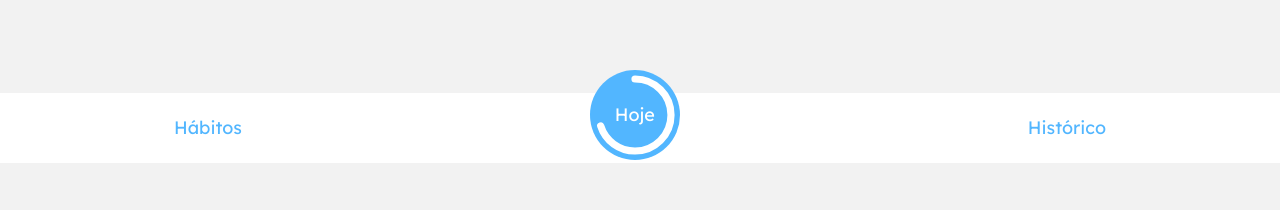
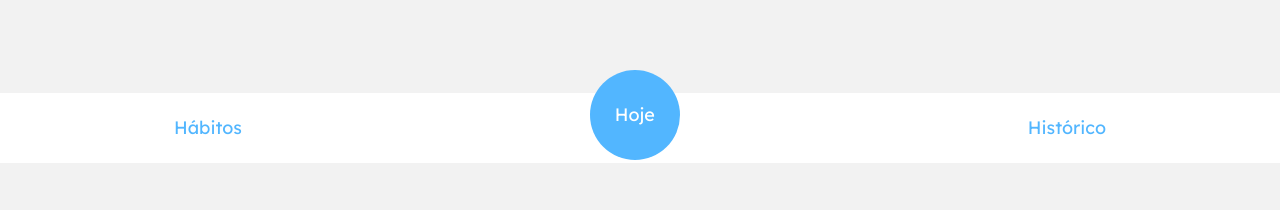
Before and after one commit to pgeovany/Trackit, a React (Create React App) app: page /historico in a window 1280 px wide. Shown: the part 637-847 px from the top of the page. Built offline with nearby package versions, Linux system fonts and the light colour scheme.

Commit message:
Progress bar percentage is now dinamically changing acording to the number of habits done in the current day

```diff
--- a/src/Components/App.js
+++ b/src/Components/App.js
@@ -12,10 +12,11 @@ import UserContext from "./contexts/UserContext";
 export default function App() {
 
     const [userInfo, setUserInfo] = useState(null);
+    const [percentage, setPercentage] = useState(0);
 
     return (
         <BrowserRouter>
-            <UserContext.Provider value={{userInfo, setUserInfo}}>
+            <UserContext.Provider value={{userInfo, setUserInfo, percentage, setPercentage}}>
                 <Header />
                 <Routes>
                     <Route path="/" element={<Login />}/>
--- a/src/Components/CurrentDay/CurrentDay.js
+++ b/src/Components/CurrentDay/CurrentDay.js
@@ -5,7 +5,7 @@ import styled from "styled-components";
 
 export default function CurrentDay() {
 
-    const {userInfo} = useContext(UserContext);
+    const {userInfo, setPercentage} = useContext(UserContext);
     const [todayHabits, setTodayHabits] = useState([]);
     const [reload, setReload] = useState(false);
 
@@ -15,10 +15,22 @@ export default function CurrentDay() {
         }
     }
 
+    function calcHabitsDone(habits) {
+        let count = 0;
+        habits.map(habit => {
+            if(habit.done){
+                count++;
+            }
+        });
+        const percentageOfHabitsDone = habits.length === 0 ? 0 : (count/habits.length)*100;
+        setPercentage(percentageOfHabitsDone);
+    }
+
     useEffect(() => {
         const promise = axios.get("https://mock-api.bootcamp.respondeai.com.br/api/v2/trackit/habits/today", config);
         promise.then(answer => {
             setTodayHabits(answer.data);
+            calcHabitsDone(answer.data);
         })
         .catch(answer => console.log(answer.data.message));
     }, [reload]);
@@ -37,6 +49,7 @@ export default function CurrentDay() {
             })
             .catch(() => alert("Erro ao desmarcar o hábito!"));
         }
+        calcHabitsDone(todayHabits);
     }
 
     function genHabitList() {
--- a/src/Components/Footer/Footer.js
+++ b/src/Components/Footer/Footer.js
@@ -1,14 +1,14 @@
 import { useLocation, Link } from "react-router-dom";
-//import { useContext } from "react";
+import { useContext } from "react";
 import { buildStyles, CircularProgressbar } from "react-circular-progressbar";
-//import UserContext from "../contexts/UserContext";
+import UserContext from "../contexts/UserContext";
 import styled from "styled-components";
 
 export default function Footer() {
 
+    const {percentage} = useContext(UserContext);
     const location = useLocation().pathname;
     const render = location !== "/" && location !== "/cadastro" ? true : false;
-    const percentage = 70;
 
     function  genFooter() {
         if(render) {
```
